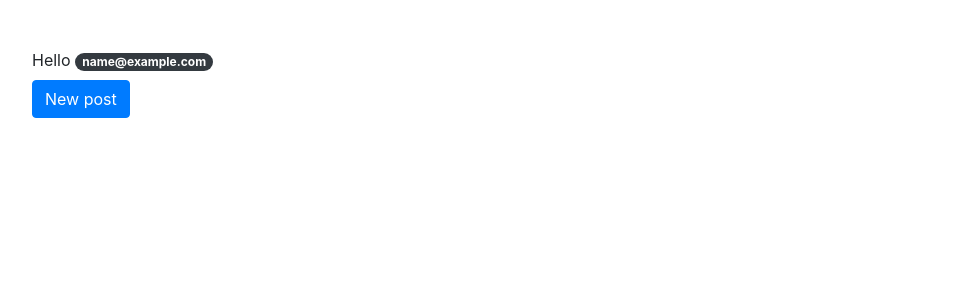
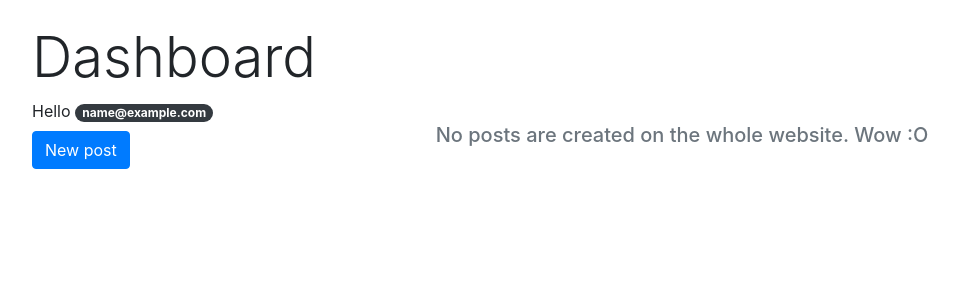
Before and after one commit to ameybhavsar24/php-travel-agency, a PHP site: page / in a window 1280 px wide. Shown: the part 62-362 px from the top of the page, without its empty margins (53-1011 px from the left). Run offline with PHP 8.4, Linux system fonts and the light colour scheme; the visitor is signed in with stand-in values (Sample User, id 1); data that the repository does not hold is empty.

Commit message:
Update dashboard

```diff
--- a/index.php
+++ b/index.php
@@ -110,7 +110,10 @@ if ($stmt = $con->prepare($query)) {
 </nav>
 
   <div class="container">
-      <div class="row mt-5">
+      <div class="display-4 mt-4 mb-2">
+        Dashboard
+      </div>
+      <div class="row mt-2">
         <div class="col-12">
           Hello <span class="badge badge-pill badge-dark"><?= $_SESSION['email'] ?></span>
         </div>
@@ -138,6 +141,12 @@ if ($stmt = $con->prepare($query)) {
               </div>
               <?php
             }
+          } else {
+            ?>
+              <div class="col-12">
+                <h5 class="text-muted text-center">No posts are created on the whole website. Wow :O</h5>
+              </div>
+            <?php
           }
         ?>
           </div>
```
